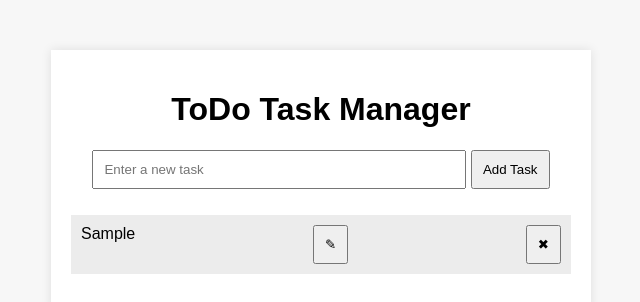
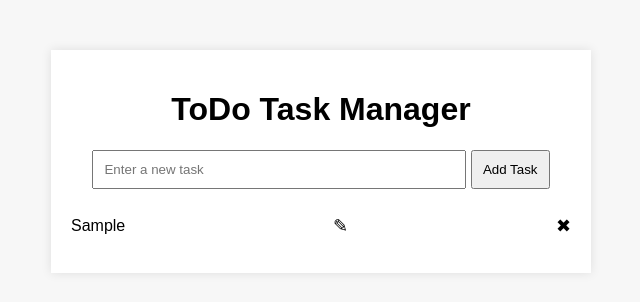
Before and after one commit to Jahnavi-Nalla/ToDo-Task-Manager, a plain HTML site: page index.html in a window 1280 px wide. Both pictures are taken after typing "Sample" into the empty fields and a click on the button "Add Task". Shown: the whole page, without its empty margins (319-959 px from the left). Drawn offline with Linux system fonts and the light colour scheme.

Commit message:
style.css

```diff
--- a/style.css
+++ b/style.css
@@ -28,10 +28,34 @@ ul {
     padding: 0;
 }
 
+/* Ensure the list items use flexbox to manage spacing */
+/* Styling for the task item list */
 li {
-    background-color: #ececec;
-    padding: 10px;
-    margin: 5px 0;
     display: flex;
     justify-content: space-between;
+    align-items: center;
+    margin-bottom: 10px; /* Optional spacing between task items */
 }
+
+/* Container for the buttons */
+li div {
+    display: flex;
+    align-items: center;
+    margin-left: 10px;/* Removes the gap between buttons */
+}
+
+/* Styling for edit and delete buttons */
+.edit-btn, .delete-btn {
+    background-color: transparent;
+    border: none;
+    cursor: pointer;
+    font-size: 18px;
+    padding: 0;
+    margin: 0;
+    display: inline-flex;
+}
+
+/* Optional hover effect */
+.edit-btn:hover, .delete-btn:hover {
+    color: #007BFF;
+}
```
